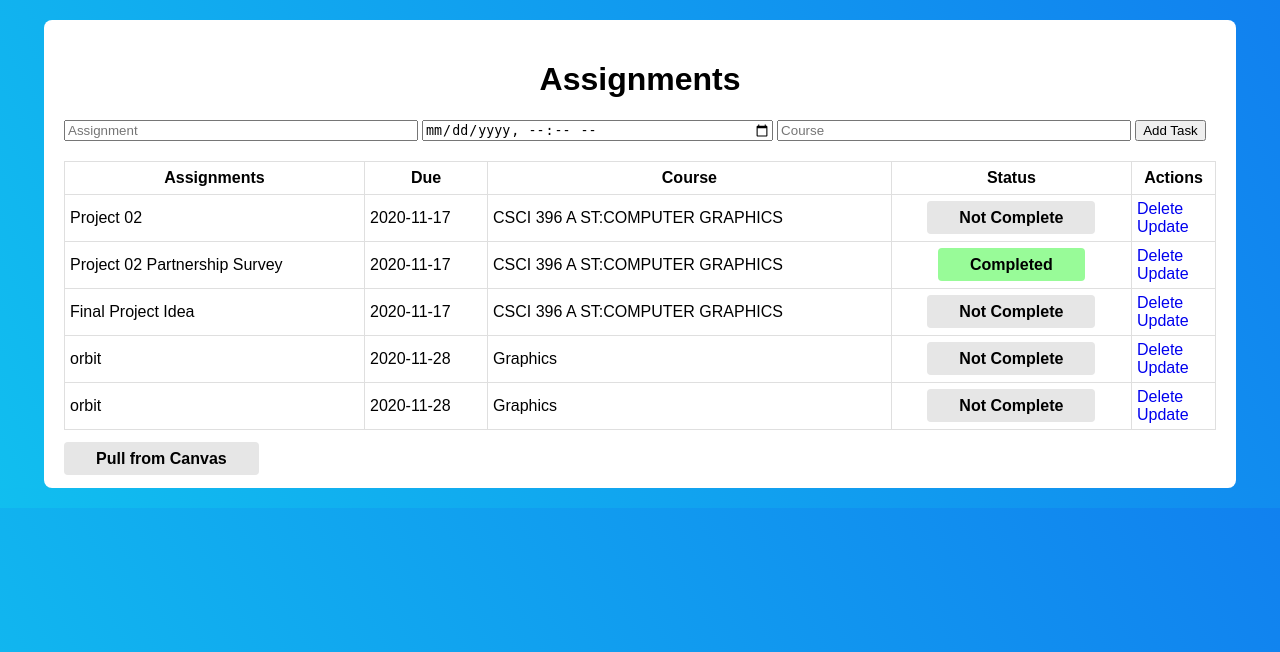
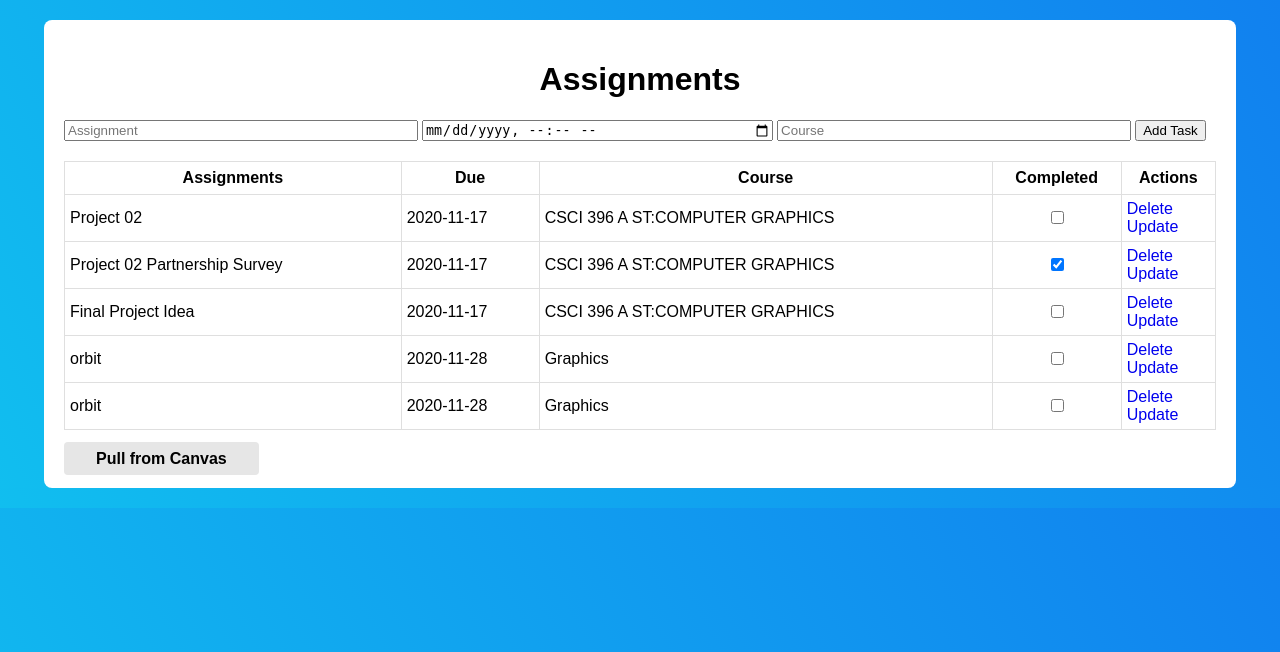
Before and after one commit to francisseverino/hw-todo, a Flask app: page / in a window 1280 px wide. Shown: the top 652 px of the page. Run offline with Flask 2, Linux system fonts and the light colour scheme; data comes from the database, SQL or seed files in the repository; both versions use the stored data as it was after the commit.

Commit message:
changed completed from button to checkbox

```diff
--- a/hw_todo/templates/index.html
+++ b/hw_todo/templates/index.html
@@ -23,7 +23,7 @@
             <th>Assignments</th>
             <th>Due</th>
             <th>Course</th>
-            <th>Status</th>
+            <th>Completed</th>
             <th>Actions</th>
         </tr>
         {% for task in tasks %}
@@ -32,11 +32,13 @@
             <td>{{ task.due_date.date() }}</td>
             <td>{{ task.course }}</td>
             <td class="table__status">
-                {% if task.completed == False %}
+                <input type="checkbox" class="checkbox" name="isCompleted"{% if task.completed %} checked {% else %}{% endif %}
+                onclick='window.location.assign("/complete/{{task.id}}")'/>
+                <!-- {% if task.completed == False %}
                 <a class="button" href="/complete/{{task.id}}">Not Complete</a>
                 {% else %}
                 <a class="button green" href="/complete/{{task.id}}">Completed</a>
-                {% endif %}
+                {% endif %} -->
             </td>
             <td>
                 <a href="/delete/{{task.id}}">Delete</a>
```
Also changed, not shown: hw_todo/tasks.db.
